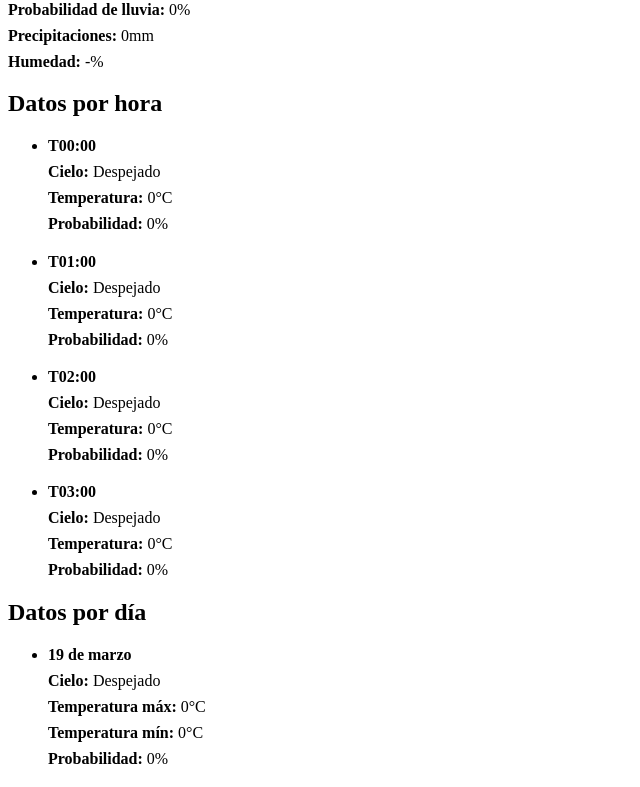
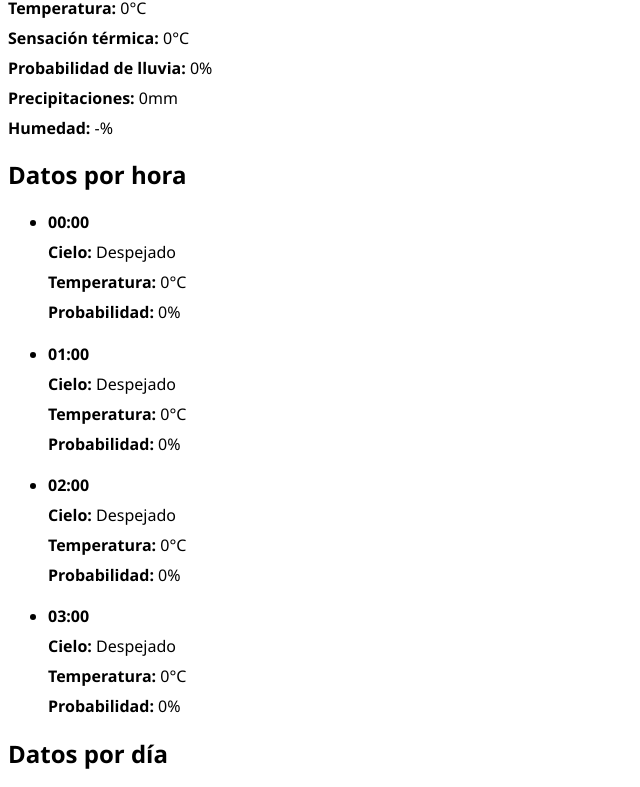
Before and after one commit to FacuA0/reactive-weather, a React (Vite) app: page / in a window 1280 px wide. Shown: the part 460-1247 px from the top of the page, without its empty margins (0-640 px from the left). Built offline with nearby package versions, Linux system fonts and the light colour scheme.

Commit message:
Hora y día mejor mostrados; fuente

```diff
--- a/src/App.css
+++ b/src/App.css
@@ -1,3 +1,7 @@
+body {
+    font-family: 'Segoe UI', Tahoma, Geneva, Verdana, sans-serif
+}
+
 p {
     margin: 0.5em 0;
 }
--- a/src/components/Hour.jsx
+++ b/src/components/Hour.jsx
@@ -6,7 +6,7 @@ function Hour({ hour }) {
 
     return (
         <li>
-            <p><b>{hour.time}</b></p>
+            <p><b>{hour.time.substring(hour.time.indexOf("T") + 1)}</b></p>
             <p><b>Cielo:</b> {convertWeathertoHuman(hour.weather_code) ?? "-"}</p>
             <p><b>Temperatura:</b> {hour.temperature_2m ?? "-"}°C</p>
             <p><b>Probabilidad:</b> {hour.precipitation_probability ?? "-"}%</p>
--- a/src/utils.jsx
+++ b/src/utils.jsx
@@ -31,7 +31,7 @@ function convertWeathertoHuman(code) {
 }
 
 function dateToHuman(date) {
-    return new Intl.DateTimeFormat("es-AR", {month: "long", day: "numeric"}).format(new Date(date));
+    return new Intl.DateTimeFormat("es-AR", {month: "long", day: "numeric", weekday: "long"}).format(new Date(date));
 }
 
 export {
```
